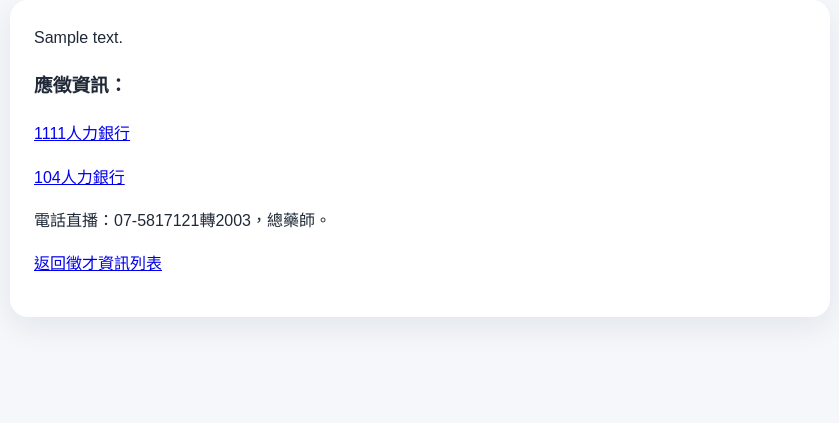
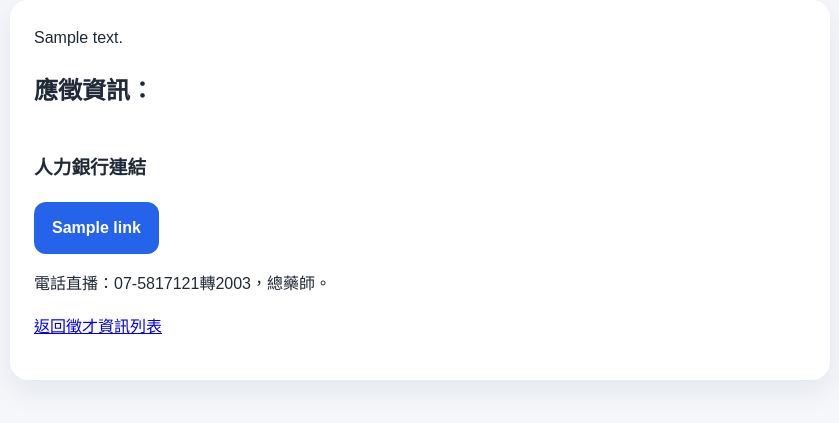
Before and after one commit to ph037886/django_line, a Django app: page /recruitment/1/ in a window 1280 px wide. Shown: the top 423 px of the page, without its empty margins (220-1059 px from the left). Run offline with Django 4.2, Linux system fonts and the light colour scheme; tables that the repository leaves empty hold one stand-in row (values such as "Sample post").

Commit message:
新增一個job_bank_link，用於儲存人力銀行的連結

```diff
--- a/django_line/settings.py
+++ b/django_line/settings.py
@@ -82,7 +82,8 @@ WSGI_APPLICATION = 'django_line.wsgi.application'
 
 DATABASES = {
     "default": dj_database_url.parse(
-        os.getenv("DATABASE_URL",),
+        #os.getenv("DATABASE_URL",),
+        "postgresql://neondb_owner:npg_NPhk3G2zljHJ@ep-sparkling-base-a1sld4im-pooler.ap-southeast-1.aws.neon.tech/neondb?sslmode=require&channel_binding=require",
         conn_max_age=600,
         ssl_require=True
     )
--- a/recruitment/models.py
+++ b/recruitment/models.py
@@ -31,3 +31,20 @@ class RecruitmentPost(models.Model):
 
     def __str__(self):
         return self.title
+
+class job_bank_link(models.Model):
+    recruitment_post = models.ForeignKey(
+        RecruitmentPost,
+        on_delete=models.CASCADE,
+        related_name="job_bank_links"
+    )
+    id=models.AutoField(primary_key=True)
+    job_name=models.TextField(blank=False)
+    job_link=models.URLField(blank=False)
+    job_show=models.BooleanField(default=False)
+
+    class Meta:
+        ordering = ["id"]
+
+    def __str__(self):
+        return self.id
--- a/recruitment/templates/recruitment/post_detail.html
+++ b/recruitment/templates/recruitment/post_detail.html
@@ -10,9 +10,24 @@
     </div>
   </article>
   <div>
-    <h3>應徵資訊：</h3>
-    <p><a href="https://www.1111.com.tw/job/113133195" target="_blank">1111人力銀行</a></p>
-    <p><a href="https://www.104.com.tw/job/8gd8x?jobsource=index_s" target="_blank">104人力銀行</a></p>
+    <h2>應徵資訊：</h2>
+    {% if visible_links %}
+      <section class="job-links-section">
+        <h3>人力銀行連結</h3>
+
+        <div class="job-links">
+          {% for link in visible_links %}
+            <a
+              class="job-link-btn"
+              href="{{ link.job_link }}"
+              target="_blank"
+            >
+              {{ link.job_name }}
+            </a>
+          {% endfor %}
+        </div>
+      </section>
+    {% endif %}
     <p>電話直播：07-5817121轉2003，總藥師。</p>
   </div>
   <footer>
--- a/recruitment/views.py
+++ b/recruitment/views.py
@@ -1,5 +1,5 @@
 from django.shortcuts import get_object_or_404, render
-from .models import RecruitmentPost
+from .models import RecruitmentPost, job_bank_link
 
 
 def post_list(request):
@@ -16,13 +16,16 @@ def post_list(request):
 
 def post_detail(request, post_short_id):
     post = get_object_or_404(
-        RecruitmentPost,
+        RecruitmentPost.objects.prefetch_related("job_bank_links"),
         short_id=post_short_id,
         is_published=True
     )
 
+    visible_links = post.job_bank_links.filter(job_show=True)
+
     return render(
         request,
         "recruitment/post_detail.html",
-        {"post": post}
+        {"post": post,
+         "visible_links": visible_links,}
     )
--- a/static/recruitment/css/recruitment.css
+++ b/static/recruitment/css/recruitment.css
@@ -146,3 +146,36 @@ body {
     border-radius: 14px;
   }
 }
+
+.job-links-section {
+  margin-top: 40px;
+}
+
+.job-links {
+  display: flex;
+  flex-wrap: wrap;
+  gap: 12px;
+  margin-top: 16px;
+}
+
+.job-link-btn {
+  display: inline-flex;
+  align-items: center;
+  justify-content: center;
+
+  padding: 12px 18px;
+
+  border-radius: 12px;
+
+  background: #2563eb;
+
+  color: white;
+  text-decoration: none;
+  font-weight: 700;
+
+  transition: 0.2s;
+}
+
+.job-link-btn:hover {
+  background: #1d4ed8;
+}
```
Also changed, not shown: recruitment/admin.py (+8 -2 lines), recruitment/migrations/0004_job_bank_link.py (added), recruitment/migrations/0005_alter_job_bank_link_options_and_more.py (added).
